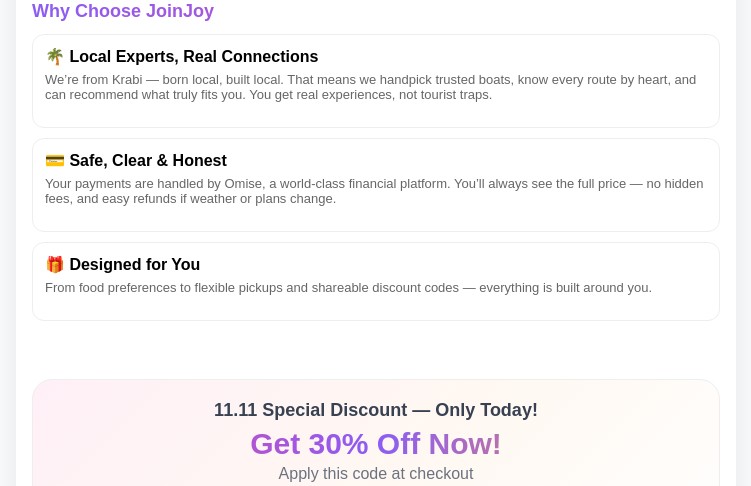
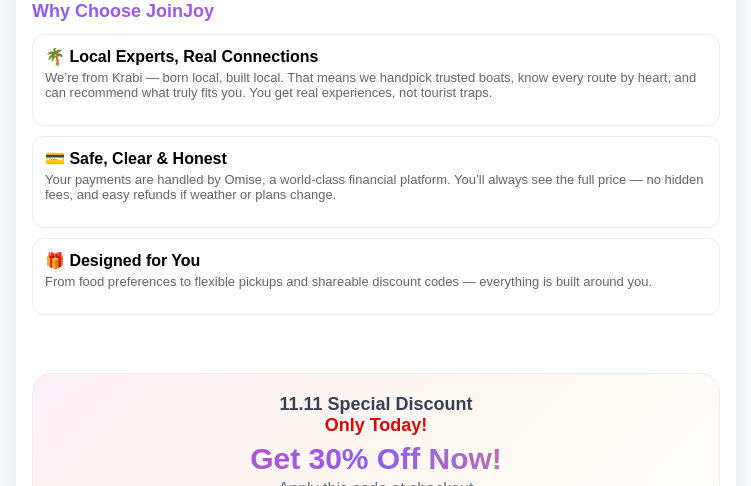
Before and after one commit to joinjoytravel/exproler, a React (Create React App) app: page / in a window 1280 px wide. Shown: the part 375-861 px from the top of the page, without its empty margins (264-1015 px from the left). Built offline with nearby package versions, Linux system fonts and the light colour scheme.

Commit message:
update title and description

```diff
--- a/src/joinjoy_story_overview.jsx
+++ b/src/joinjoy_story_overview.jsx
@@ -134,7 +134,7 @@ export default function ExprolerPreview() {
       ].map((f, i) => (
         <div key={i} style={{ border: '1px solid #eee', borderRadius: 12, padding: 12, marginBottom: 10, background: '#fff' }}>
           <b>{f.title}</b>
-          <p style={{ fontSize: 13, color: '#666', marginTop: 6 }}>{f.text}</p>
+          <p style={{ fontSize: 13, color: '#666', marginTop: 4 }}>{f.text}</p>
         </div>
       ))}
     </Section>
@@ -144,7 +144,8 @@ export default function ExprolerPreview() {
   const DiscountBox = () => (
     <Section>
       <div style={{ textAlign: 'center', border: '1px solid #eee', borderRadius: 20, background: 'linear-gradient(135deg,#fff0f7,#fff8f2,#ffffff)', padding: 20 }}>
-        <div style={{ color: '#374151', fontWeight: 'bold',fontSize: 18  }}>11.11 Special Discount — Only Today!</div>
+        <div style={{ color: '#374151', fontWeight: 'bold',fontSize: 18  }}>11.11 Special Discount</div>
+        <div style={{ color: '#d80808ff', fontWeight: 'bold',fontSize: 18  }}>Only Today!</div>
         <div style={{ marginTop: 6, fontSize: 30, fontWeight: 900, background: 'linear-gradient(to right,#ec4899,#8b5cf6,#fb923c)', WebkitBackgroundClip: 'text', color: 'transparent' }}>
           Get 30% Off Now!
         </div>
```
